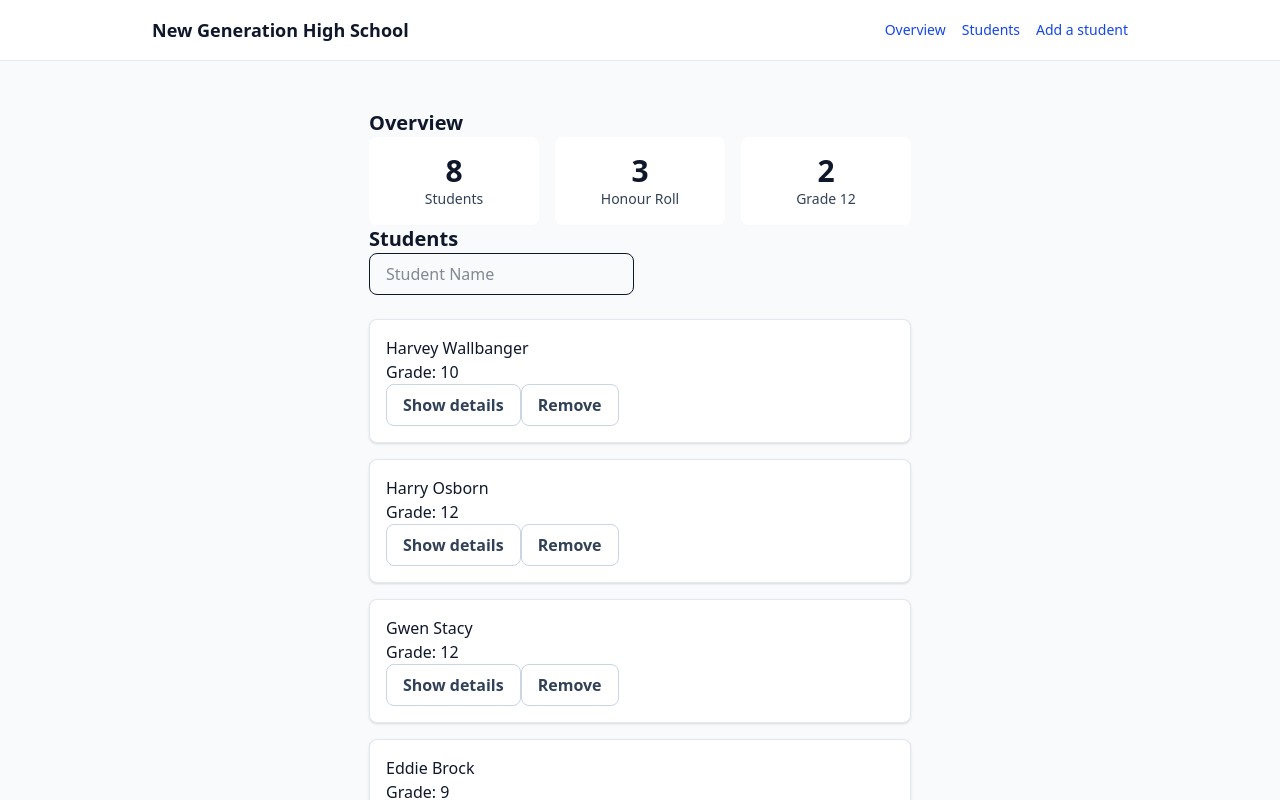
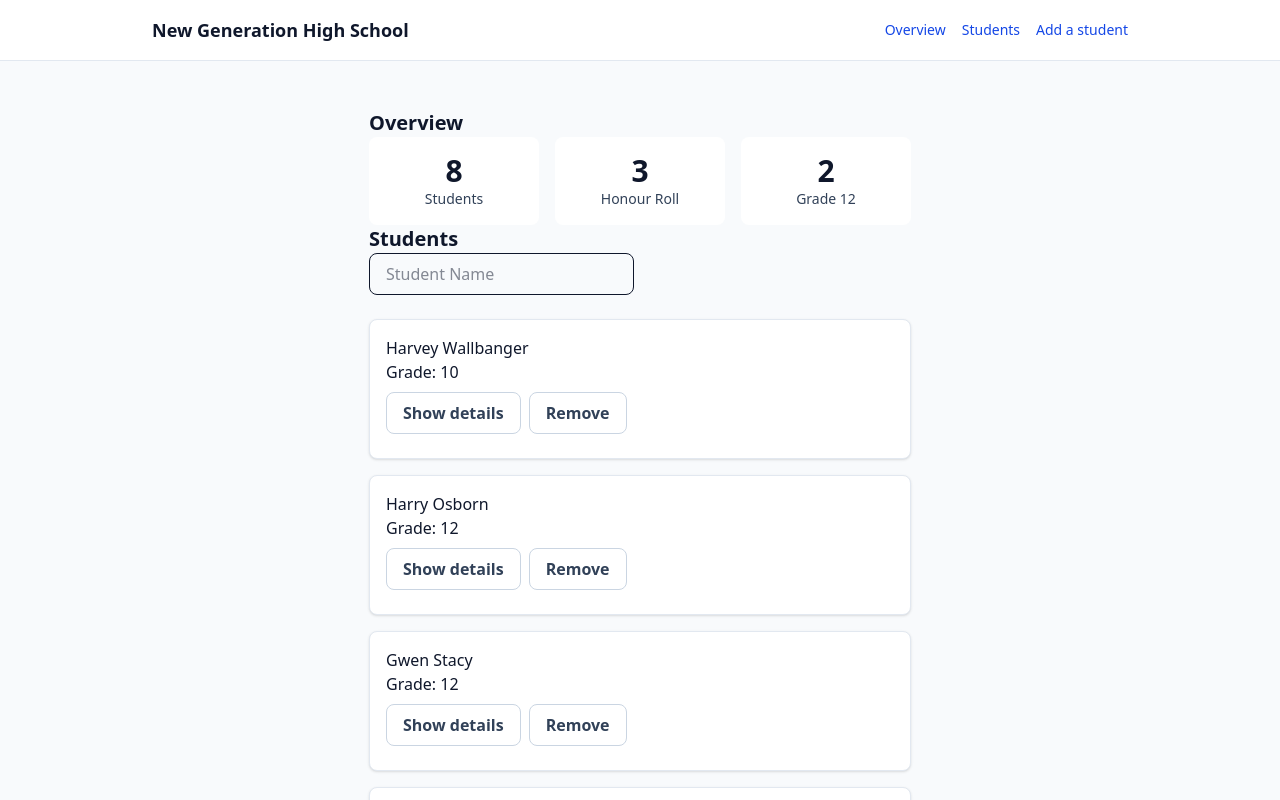
Before and after one commit to BenjaminGataric/assignment2_web_dev_2, a Next.js app: page / in a window 1280 px wide. Shown: the top 800 px of the page. Built offline with nearby package versions, Linux system fonts and the light colour scheme.

Commit message:
fixed margin on buttons and colours for hover buttons

```diff
--- a/components/StudentCard.tsx
+++ b/components/StudentCard.tsx
@@ -42,14 +42,14 @@ const StudentCard = ({
         <button
           type="button"
           onClick={showDetails}
-          className="rounded-lg border border-slate-300 px-4 py-2 font-semibold text-slate-700 transition hover:bg-slate-100"
+          className="rounded-lg border border-slate-300 px-4 py-2 font-semibold text-slate-700 transition hover:bg-green-300"
         >
           {detailsOpen ? "Hide details" : "Show details"}
         </button>
         <button
           type="button"
           onClick={removeStudent}
-          className="rounded-lg border border-slate-300 px-4 py-2 font-semibold text-slate-700 transition hover:bg-red-100"
+          className="rounded-lg border border-slate-300 px-4 py-2 m-2 font-semibold text-slate-700 transition hover:bg-red-300"
         >
           Remove
         </button>
```
